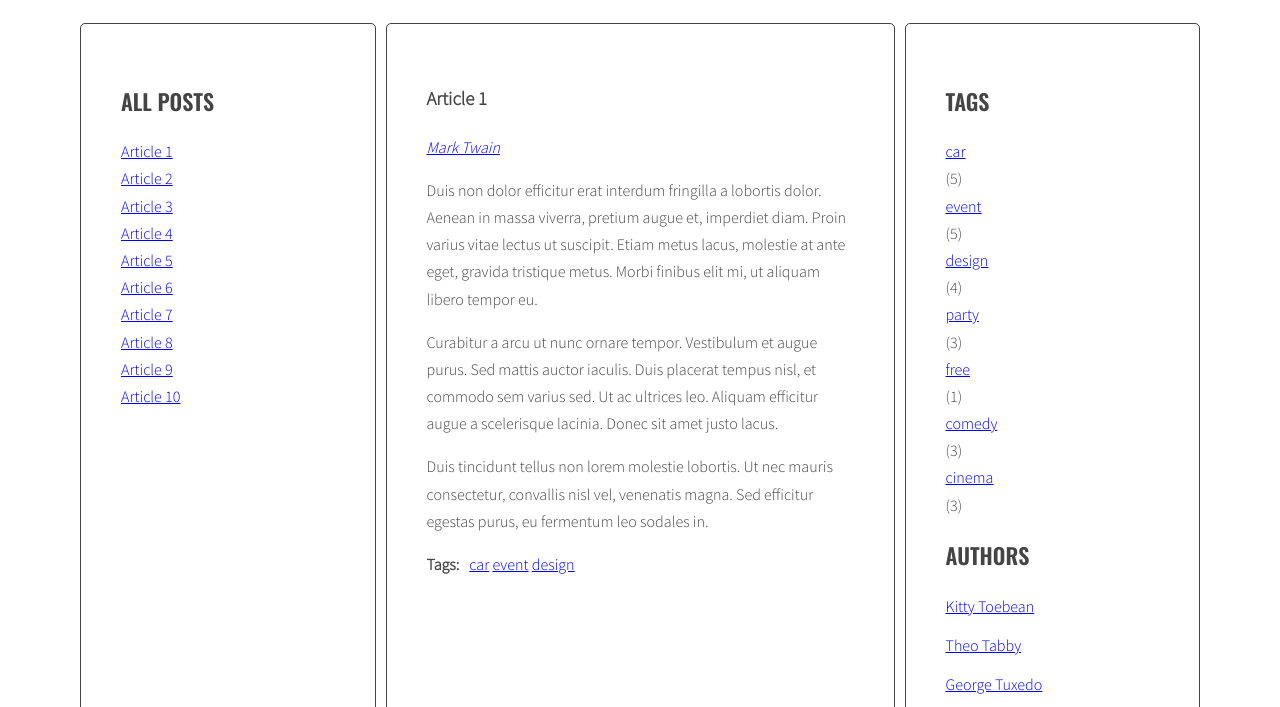
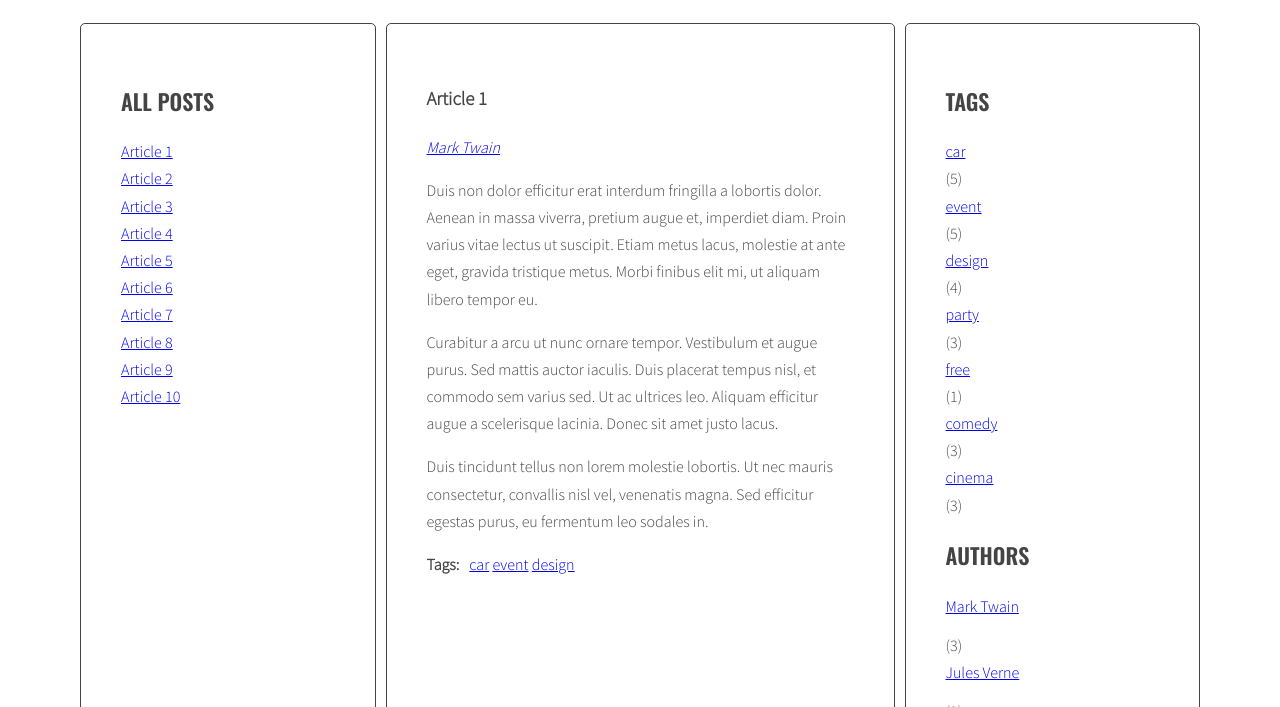
Before and after one commit to PabloFibo/javascript-blog, a website: page index.html in a window 1280 px wide. Shown: the part 220-927 px from the top of the page. Drawn offline with nearby package versions, Linux system fonts and the light colour scheme.

Commit message:
Add right sidebar with aurhors

```diff
--- a/index.html
+++ b/index.html
@@ -3,7 +3,7 @@
 
 <head>
   <meta charset="utf-8">
-  <title></title>
+  <title>Blog js</title>
   <link rel="stylesheet" href="/css/style.css">
 </head>
 
@@ -196,26 +196,6 @@
           </ul>
           <h2 class="section-title">Authors</h2>
           <ul class="list authors">
-            <li>
-              <a href="#">
-                <span class="author-name">Kitty Toebean</span>
-              </a>
-            </li>
-            <li>
-              <a href="#">
-                <span class="author-name">Theo Tabby</span>
-              </a>
-            </li>
-            <li>
-              <a href="#">
-                <span class="author-name">George Tuxedo</span>
-              </a>
-            </li>
-            <li>
-              <a href="#">
-                <span class="author-name">Marion Berry</span>
-              </a>
-            </li>
           </ul>
         </aside>
       </main>
--- a/js/script.js
+++ b/js/script.js
@@ -5,9 +5,10 @@ const optArticleSelector = '.post',
   optTitleListSelector = '.titles',
   optArticleTagsSelector = '.post-tags .list',
   optArticleAuthorSelector = '.post-author',
-  optTagsListSelector = '.tags .list',
+  optTagsListSelector = '.tags',
   optCloudClassCount = '5',
-  optCloudClassPrefix = 'tag-size-';
+  optCloudClassPrefix = 'tag-size-',
+  optAuthorListSelector = '.authors';
 
 /* title click handler function */
 const titleClickHandler = function() {
@@ -163,7 +164,7 @@ function generateTags() {
     /* END LOOP: for every article: */
   }
   /* [NEW] find list of tags in right column */
-  const tagList = document.querySelector('.tags');
+  const tagList = document.querySelector(optTagsListSelector);    // .tags
 
   const tagsParams = calculateTagsParams(allTags);
   console.log('tagsParams:',tagsParams);
@@ -173,7 +174,7 @@ function generateTags() {
 
   /* [NEW] START LOOP: for each tag in allTags: */
   for (let tag in allTags) {
-    /* [NEW] generate code of a link add it to allTagsHTML */
+    /* [NEW] generate code of a link add it to allLinkHTML */
     const tagLinkHTML = '<li><a class=' + calculateTagClass(allTags[tag], tagsParams) + ' href="#tag-' + tag + '"><span>' + tag + '</span></a></li>';
     console.log('tagLinkHTML:', tagLinkHTML);
 
@@ -255,30 +256,85 @@ function addClickListenersToTags() {
 
 addClickListenersToTags();
 
+/* min and max calculation function */
+function calculateAuthorsParams(authors) {
+  const params = {
+    max : 0,
+    min : 999999,
+  };
+  for (let author in authors) {
+    params.max = Math.max(authors[author], params.max);
+    params.min = Math.min(authors[author], params.min);
+    console.log(author + ' is used ' + authors[author] + ' times');
+  }
+  return params;
+}
+
+function calculateAuthorClass(count, params) {
+  const classNumber = Math.floor(((count - params.min) / (params.max - params.min)) * optCloudClassCount + 1 );
+  return optCloudClassPrefix + classNumber;
+}
+
 function generateAuthors() {
+  /*[NEW] create a new variable allAuthors with an empty array */
+  let allAuthors = {};
+
   /* find all articles */
-  const articles = document.querySelectorAll(optArticleSelector);
+  const articles = document.querySelectorAll(optArticleSelector);       // .post
   console.log('articles: ', articles);
+
+  /* make html variable with empty string */
+  let html = '';
 
   /* START LOOP: find authors for article */
   for (let article of articles) {
     /* find author for article */
-    const authorElement = article.querySelector(optArticleAuthorSelector);
+    const authorElement = article.querySelector(optArticleAuthorSelector);  // .post-author
     console.log('authorElement: ', authorElement);
 
     /* get attribute for author */
     const author = article.getAttribute('data-author');
     console.log('author: ', author);
 
-    /* generate link of HTML */
-    let html = '';
     const linkHTML = '<a href="#author-' + author + '"><span>' + author + '</span></a>';
     console.log('linkHTML: ', linkHTML);
+
     html = html + linkHTML;
+
+    /* [NEW] check if this link is NOT already in allAuthors */
+    if(!allAuthors.hasOwnProperty(author)){
+    /* [NEW] add generated code to allAuthors array */
+      allAuthors[author] = 1 ;
+    } else {
+      allAuthors[author]++;
+    }
+    /* generate link of HTML */
+
     authorElement.innerHTML = html;
   }
+  /* [NEW] find list of authors in right column */
+  const authorList = document.querySelector(optAuthorListSelector);     // .authors
+  console.log('authorList:', authorList);
+
+  const authorsParams = calculateAuthorsParams(allAuthors);
+  console.log('authorsParams:',authorsParams);
+
+  /* [NEW] create variable for all links HTML code */
+  let allAuthorsHTML = '';
+
+  /* [NEW] START LOOP: for each author in allAuthors: */
+  for (let author in allAuthors) {
+    /* [NEW] generate code of a link add it to authorLinkHTML */
+    const authorLinkHTML = '<li><a class=' + calculateAuthorClass(allAuthors[author], authorsParams) + ' href="#author-' + author + '"><span>' + author + '</span></a></li>';
+    console.log('authorLinkHTML:', authorLinkHTML);
+
+    allAuthorsHTML += authorLinkHTML + ' (' + allAuthors[author] + ') ';
+    /* [NEW] END LOOP: for each author in allAuthors: */
+  }
+  /* [NEW] add html from allAuthorsHTML to authorList */
+  authorList.innerHTML = allAuthorsHTML;
+  console.log('allAuthorsHTML:',allAuthorsHTML);
 }
-
 generateAuthors();
 
 function authorClickHandler(event) {
@@ -287,6 +343,7 @@ function authorClickHandler(event) {
 
   /* make new constant named "clickedElement" and give it the value of "this" */
   const clickedElement = this;
+  console.log('clickedElement:', clickedElement);
 
   /* make a new constant "href" and read the attribute "href" of the clicked element */
   const href = clickedElement.getAttribute('href');
@@ -305,7 +362,7 @@ function authorClickHandler(event) {
 
     /* remove class active */
     activeAuthor.classList.remove('active');
-
+    console.log('activeAuthor:', activeAuthor);
     /* END LOOP: for each active author link */
   }
   /* find all author links with "href" attribute equal to the "href" constant */
--- a/sass/style.scss
+++ b/sass/style.scss
@@ -118,3 +118,11 @@ body {
     margin: 0 10px 0 0;
   }
 }
+
+/* tag size */
+
+.tags {
+  ul {
+    display: inline-block;
+  }
+}
```
Also changed, not shown: css/style.css, 1 other file.
